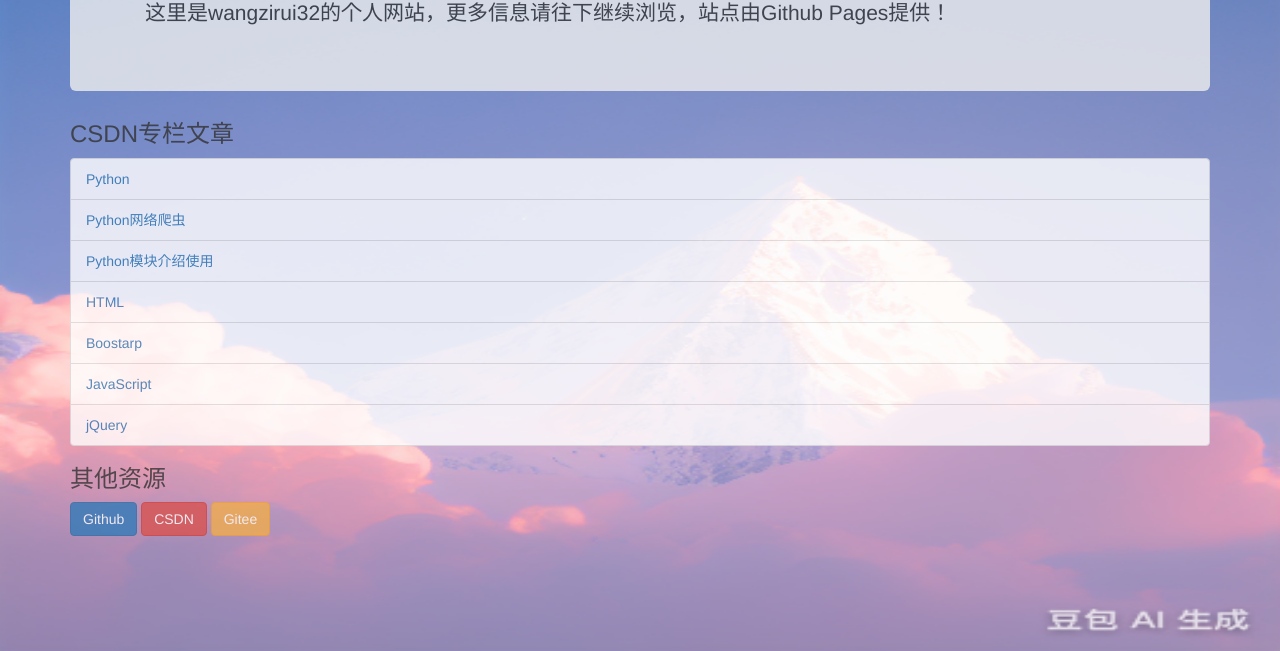
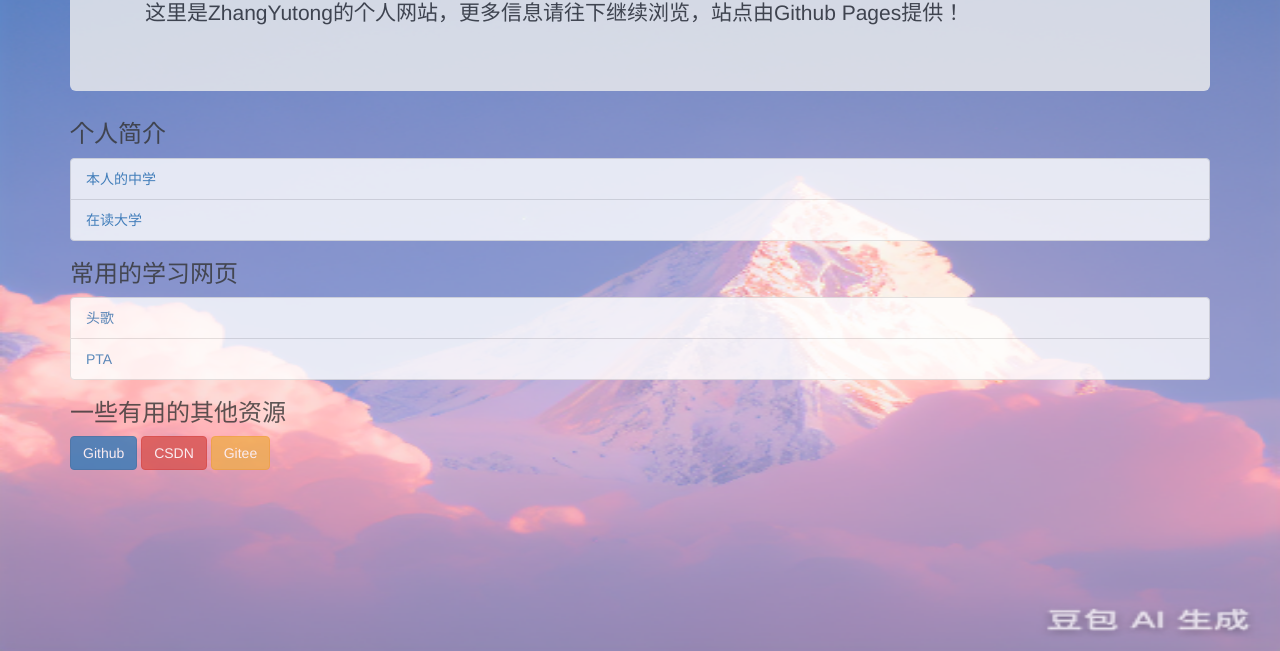
Before and after one commit to woaizyt/woaizyt.github.io, a plain HTML site: page index.html in a window 1280 px wide. Shown: the part 149-800 px from the top of the page. Drawn offline with nearby package versions, Linux system fonts and the light colour scheme.

Commit message:
Update index.html

```diff
--- a/index.html
+++ b/index.html
@@ -4,7 +4,7 @@
     <meta charset="UTF-8">
     <meta http-equiv="X-UA-Compatible" content="IE=edge">
     <meta name="viewport" content="width=device-width, initial-scale=1.0">
-    <title>Wangzirui32 个人Github博客页面</title>
+    <title>ZhangYutong 个人页面</title>
     <link rel="stylesheet" href="https://stackpath.bootstrapcdn.com/bootstrap/3.4.1/css/bootstrap.min.css" integrity="sha384-HSMxcRTRxnN+Bdg0JdbxYKrThecOKuH5zCYotlSAcp1+c8xmyTe9GYg1l9a69psu" crossorigin="anonymous">
     <script src="https://cdn.bootcdn.net/ajax/libs/jquery/3.6.0/jquery.js"></script>
     <style>
@@ -23,21 +23,21 @@
     <div class="container">
         <div class="jumbotron">
             <div class="container">
-                <h1>Wangzirui32 个人网站 <small>Github Pages</small></h1>
-                <p>这里是wangzirui32的个人网站，更多信息请往下继续浏览，站点由Github Pages提供！</p>
+                <h1>ZhangYutong 个人网站 <small>Github Pages</small></h1>
+                <p>这里是ZhangYutong的个人网站，更多信息请往下继续浏览，站点由Github Pages提供！</p>
             </div>
         </div>
-        <h3>CSDN专栏文章</h3>
+        <h3>个人简介</h3>
         <ul class="list-group">
-            <li class="list-group-item"><a href="https://blog.csdn.net/wangzirui32/category_10745800.html">Python</a></li>
-            <li class="list-group-item"><a href="https://blog.csdn.net/wangzirui32/category_10923311.html">Python网络爬虫</a></li>
-            <li class="list-group-item"><a href="https://blog.csdn.net/wangzirui32/category_10769409.html">Python模块介绍使用</a></li>
-            <li class="list-group-item"><a href="https://blog.csdn.net/wangzirui32/category_10807102.html">HTML</a></li>
-            <li class="list-group-item"><a href="https://blog.csdn.net/wangzirui32/category_11747585.html">Boostarp</a></li>
-            <li class="list-group-item"><a href="https://blog.csdn.net/wangzirui32/category_10812072.html">JavaScript</a></li>
-            <li class="list-group-item"><a href="https://blog.csdn.net/wangzirui32/category_10926142.html">jQuery</a></li>
+            <li class="list-group-item"><a href="https://baike.baidu.com/link?url=Uh8Y4Fm-55gakALmP99aJyi__t39RuCqaPg_Pa8_f1sjv6Edd7sq6Ub6_RF_z36EQXjpQAgLL4smM4xZ-8GQbJTsPDwnn0CYt5fROwZGSVEpXgn2q7XcO5TDUcj73RjgZSYLpwIbG6oomh4hgZUkUTnEut7fqLVBWVPx46o0Z3ALONqjYStMeHcvdE-CdI10l">本人的中学</a></li>
+            <li class="list-group-item"><a href="https://www.cuit.edu.cn/">在读大学</a></li>
         </ul>
-        <h3>其他资源</h3>
+        <h3>常用的学习网页</h3>
+        <ul class="list-group">
+            <li class="list-group-item"><a href="https://www.educoder.net/">头歌</a></li>
+            <li class="list-group-item"><a href="https://pintia.cn/auth/login?redirect=https://pintia.cn/problem-sets/active">PTA</a></li>
+        </ul>
+        <h3>一些有用的其他资源</h3>
         <div class="links">
             <a href="https://github.com/wangzirui32" class="btn btn-primary">Github</a>
             <a href="https://blog.csdn.net/wangzirui32" class="btn btn-danger">CSDN</a>
```
